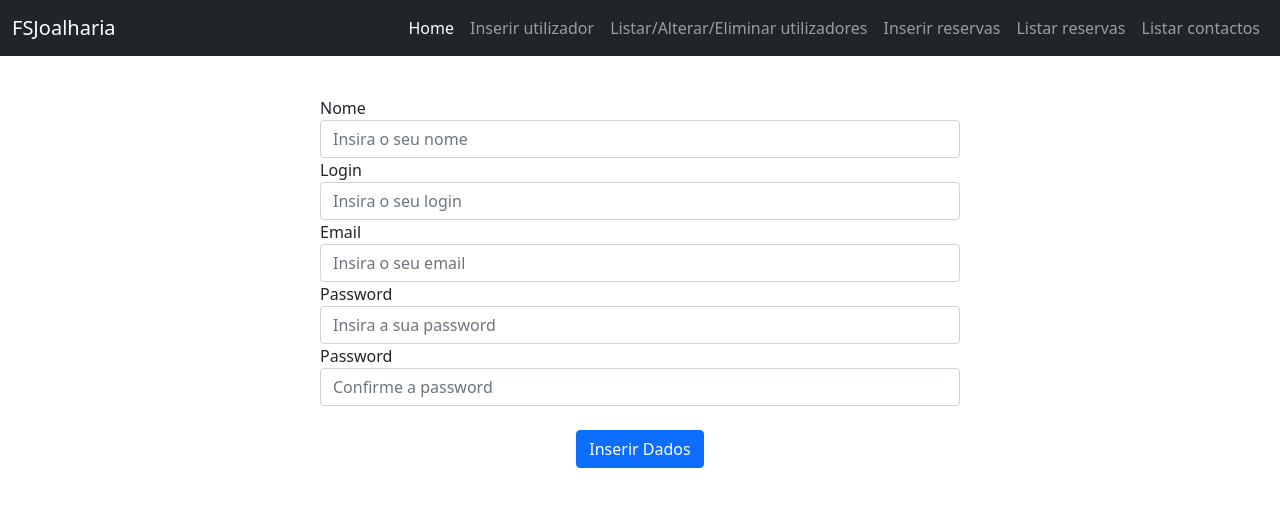
After one commit to z1ndd/teste2, a PHP site: page /html/inserirUser.html in a window 1280 px wide. The commit adds this page. Shown: the top 507 px of the page. Run offline with PHP 8.4, Linux system fonts and the light colour scheme.

Commit message:
inseriruser

```diff
--- /dev/null
+++ b/html/inserirUser.html
@@ -0,0 +1,67 @@
+<!DOCTYPE html>
+<html lang="en">
+<head>
+    <meta charset="UTF-8">
+    <meta http-equiv="X-UA-Compatible" content="IE=edge">
+    <meta name="viewport" content="width=device-width, initial-scale=1.0">
+    <link href="https://cdn.jsdelivr.net/npm/bootstrap@5.1.3/dist/css/bootstrap.min.css" rel="stylesheet"
+    integrity="sha384-1BmE4kWBq78iYhFldvKuhfTAU6auU8tT94WrHftjDbrCEXSU1oBoqyl2QvZ6jIW3" crossorigin="anonymous">
+    <script src="https://cdn.jsdelivr.net/npm/bootstrap@5.1.3/dist/js/bootstrap.bundle.min.js"
+    integrity="sha384-ka7Sk0Gln4gmtz2MlQnikT1wXgYsOg+OMhuP+IlRH9sENBO0LRn5q+8nbTov4+1p" crossorigin="anonymous"></script>
+    <title>Inserir Dados</title>
+</head>
+
+<body>
+	<!-- navbar Admin -->
+	<nav class="navbar navbar-expand-lg fixed-top navbar-dark bg-dark">
+		<div class="container-fluid">
+			<a class="navbar-brand" href="../index.php">FSJoalharia</a>
+			<button class="navbar-toggler" type="button" data-bs-toggle="collapse" data-bs-target="#navbarNavAltMarkup" aria-controls="navbarNavAltMarkup" aria-expanded="false" aria-label="Toggle navigation">
+			<span class="navbar-toggler-icon"></span>
+			</button>
+			<div class="collapse navbar-collapse justify-content-end" id="navbarNavAltMarkup">
+			<div class="navbar-nav">
+				<a class="nav-link active" aria-current="page" href="../index.php">Home</a>
+				<a class="nav-link" href="#">Inserir utilizador</a>
+				<a class="nav-link" href="./eliminaUsers.php">Listar/Alterar/Eliminar utilizadores</a>
+				<a class="nav-link" href="./reservas.php">Inserir reservas</a>
+				<a class="nav-link" href="#">Listar reservas</a>
+				<a class="nav-link" href="#">Listar contactos</a>
+			</div>
+			</div>
+		</div>
+	</nav>
+	<!-- fim navbar -->
+	<br>
+	<br>
+	<br>
+	<br>
+	<!-- inserir user -->
+
+	<form class="col-md-6 w-50" style="margin-left:25%" action="insereDados.php" method="POST" id="form1">
+		<div class="form-group">
+			<label for="nome" style="text-align: left;">Nome</label>
+			<input type="text" name="nome" class="form-control" id="nome" placeholder="Insira o seu nome" minlength="8" maxlength="45" required>
+		</div>
+		<div class="form-group">
+			<label for="login">Login</label>
+			<input type="text" name="login" class="form-control" id="login" placeholder="Insira o seu login"  required>
+		</div>
+		<div class="form-group">
+			<label for="mail">Email</label>
+			<input type="email" name="mail" class="form-control" id="mail" placeholder="Insira o seu email" required>
+		</div>
+		<div class="form-group">
+			<label for="pass">Password</label>
+			<input type="password" name="password" class="form-control" id="password" placeholder="Insira a sua password" required>
+		</div>
+		<div class="form-group">
+			<label for="repass">Password</label>
+			<input type="password" name="repass" class="form-control" id="repass" placeholder="Confirme a password" required>
+		</div>
+		<center><br><button type="submit" class="btn btn-primary">Inserir Dados</button></center>
+
+	</form>
+</body>
+
+</html>
--- a/php/admin.php
+++ b/php/admin.php
@@ -11,7 +11,7 @@
 </head>
 
 <body>
-    <!-- navbar -->
+    <!-- navbar Admin -->
     <nav class="navbar navbar-expand-lg fixed-top navbar-dark bg-dark">
         <div class="container-fluid">
           <a class="navbar-brand" href="../index.php">FSJoalharia</a>
@@ -21,7 +21,7 @@
           <div class="collapse navbar-collapse justify-content-end" id="navbarNavAltMarkup">
             <div class="navbar-nav">
               <a class="nav-link active" aria-current="page" href="../index.php">Home</a>
-              <a class="nav-link" href="./inserirUser.php">Inserir utilizador</a>
+              <a class="nav-link" href="./html/inserirUser.html">Inserir utilizador</a>
               <a class="nav-link" href="./eliminaUsers.php">Listar/Alterar/Eliminar utilizadores</a>
               <a class="nav-link" href="./reservas.php">Inserir reservas</a>
               <a class="nav-link" href="#">Listar reservas</a>
```
Also changed, not shown: php/inserirDados.php (added, +53 -0 lines), php/inserirUser.php (deleted, +0 -110 lines).
